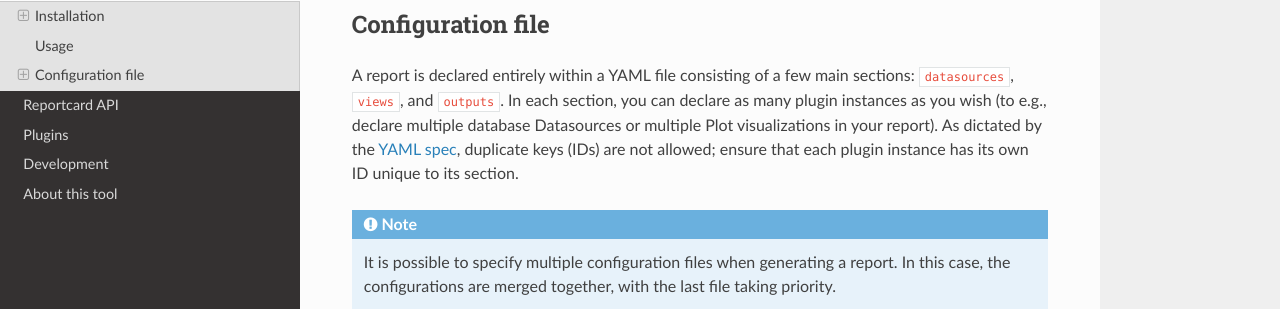
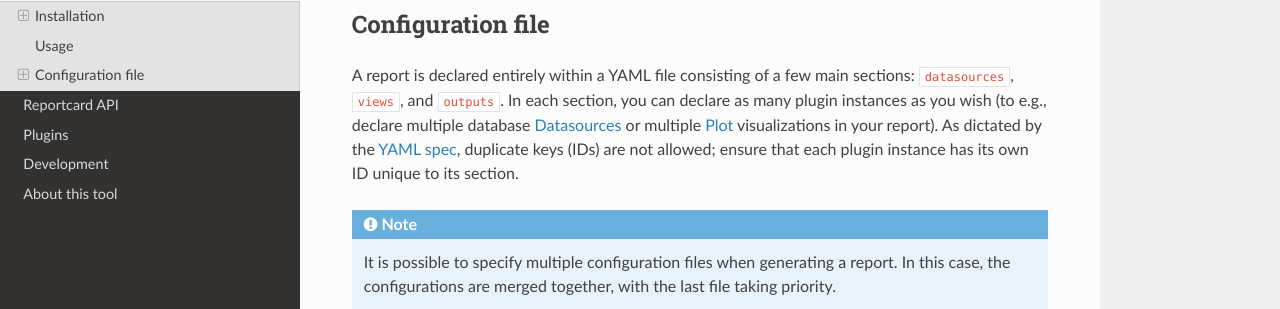
Before and after one commit to kpireporter/kpireporter, a Sphinx documentation site: the page built from docs/getting-started.rst, in a window 1280 px wide and 900 px high, scrolled down 664 px. Shown: the part 167-476 px from the top of the window. Built offline with Sphinx 7.4.7 and the Read the Docs theme 2.0.0, drawn with Linux system fonts in a browser that asks for light colours.

Commit message:
Fixup links and YAML embed

```diff
--- a/docs/getting-started.rst
+++ b/docs/getting-started.rst
@@ -47,10 +47,11 @@
 A report is declared entirely within a YAML file consisting of a few main
 sections: ``datasources``, ``views``, and ``outputs``. In each section, you
 can declare as many plugin instances as you wish (to e.g., declare multiple
-database Datasources or multiple Plot visualizations in your report). As
-dictated by the `YAML spec <https://yaml.org/spec/1.2/spec.html#id2759669>`_,
-duplicate keys (IDs) are not allowed; ensure that each plugin instance has its
-own ID unique to its section.
+database :ref:`Datasources <api-datasource>` or multiple :ref:`Plot
+<plugins-plot>` visualizations in your report). As dictated by the `YAML spec
+<https://yaml.org/spec/1.2/spec.html#id2759669>`_, duplicate keys (IDs) are
+not allowed; ensure that each plugin instance has its own ID unique to its
+section.
 
 .. note::
 
@@ -101,8 +102,8 @@
    <details>
      <summary><strong>Show/hide configuration YAML</strong></summary>
 
-.. literalinclude:: ../../examples/mysql.yaml
-    :language: yaml
+.. literalinclude:: ../examples/mysql.yaml
+   :language: yaml
 
 .. raw:: html
 
@@ -121,8 +122,8 @@
    <details>
      <summary><strong>Show/hide configuration YAML</strong></summary>
 
-.. literalinclude:: ../../examples/jenkins.yaml
-    :language: yaml
+.. literalinclude:: ../examples/jenkins.yaml
+   :language: yaml
 
 .. raw:: html
 
@@ -143,7 +144,7 @@
    <details>
      <summary><strong>Show/hide configuration YAML</strong></summary>
 
-.. literalinclude:: ../../examples/prometheus.yaml
+.. literalinclude:: ../examples/prometheus.yaml
     :language: yaml
 
 .. raw:: html
--- a/docs/plugins/plot.rst
+++ b/docs/plugins/plot.rst
@@ -1,3 +1,5 @@
+.. _plugins-plot:
+
 =====
 Plot
 =====
```
